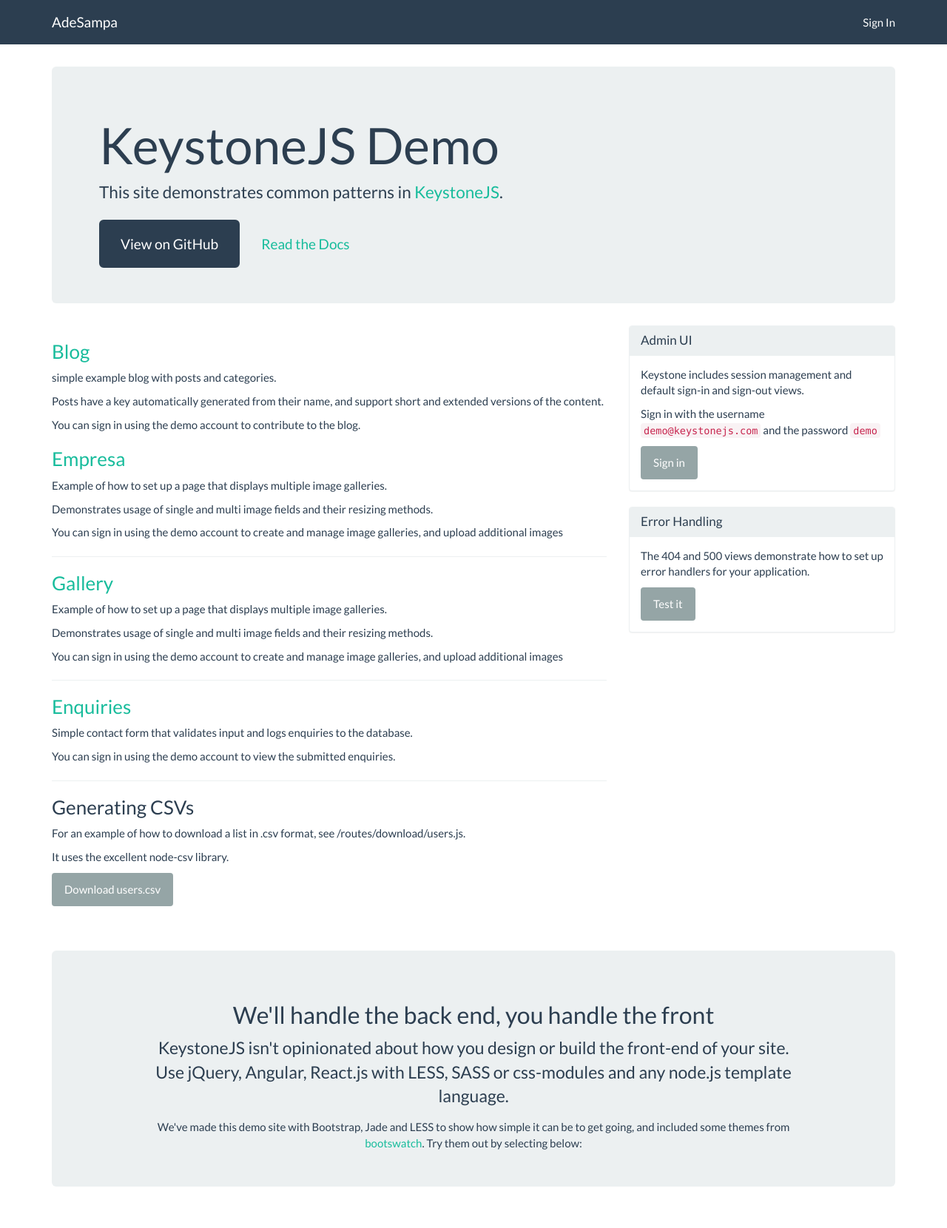
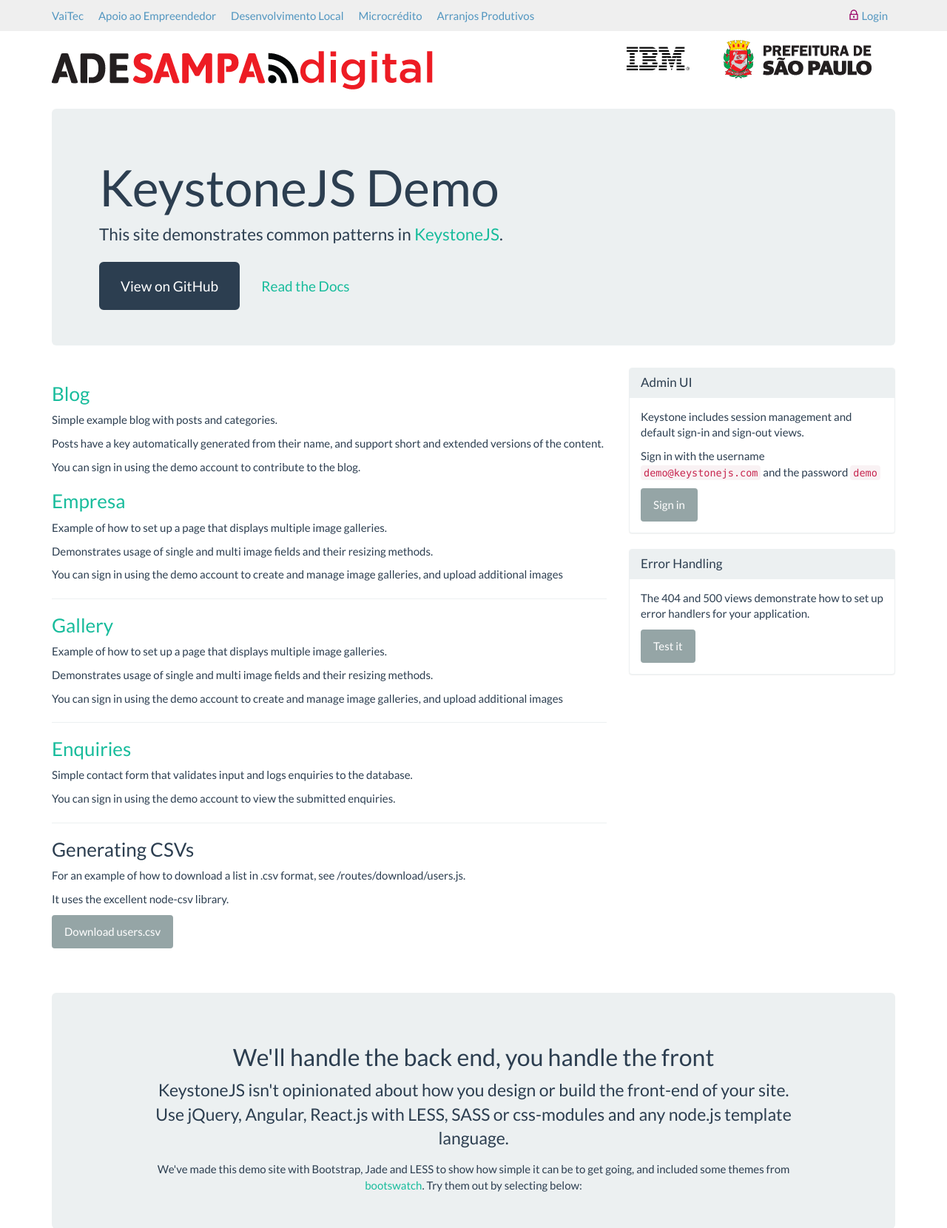
Before and after one commit to vanildo/sampa-digital, a Node project: template templates/views/index.jade in a window 1280 px wide. Shown: the top 1660 px of the page at 74% size. Run offline with Node 20 templates, Linux system fonts and the light colour scheme; the template is opened without the code that fills it, so the values that code supplies are empty; some libraries are stand-ins or nearby versions.

Commit message:
Masthead updated

```diff
--- /dev/null
+++ b/public/styles/adesampa/nav.css
@@ -0,0 +1,39 @@
+/*Nav*/
+nav{
+  background-color: #FFFFFF;
+}
+/*Top Nav*/
+.top{
+  background-color: #EFEFEF;
+}
+.top ul{
+  list-style-type: none;
+  padding-left: 0;
+  margin-top: 10.5px;
+}
+.top ul li{
+  display: inline-block;
+  margin-right: 20px;
+}
+.top ul li a{
+  color: #5296c0;
+}
+.login{
+  margin-right: 0 !important;
+}
+.login a:before{
+  content: url('/images/locker.png');
+}
+/*Main Nav*/
+.navbar-collapse{
+  float: right;
+}
+.navbar-nav li a{
+  color: #777777;
+  padding-bottom: 5px;
+  padding-top: 5px;
+}
+.navbar-nav li a:hover{
+  background-color: #F29600;
+  color: #FFFFFF;
+}
--- a/templates/layouts/default.jade
+++ b/templates/layouts/default.jade
@@ -10,10 +10,12 @@
 		meta(charset="utf-8")
 		meta(name="viewport", content="initial-scale=1.0,user-scalable=no,maximum-scale=1,width=device-width")
 
-		title= title || 'Keystone Demo'
+		title= title || 'AdeSampa Digital'
 		link(rel="shortcut icon", href="/favicon.ico", type="image/x-icon")
 		link(href='http://fonts.googleapis.com/css?family=Open+Sans:400italic,400,300,600,700', rel='stylesheet')
 		link(href="/styles/themes/Flatly.min.css", rel="stylesheet")
+
+		link(href="/styles/adesampa/nav.css", rel="stylesheet")
 
 		if user && user.canAccessKeystone
 			link(href="/keystone/styles/content/editor.min.css", rel="stylesheet")
@@ -21,34 +23,55 @@
 		block css
 		block head
 	body
-		nav.navbar.navbar-default.navbar-fixed-top
-			.container
-				.navbar-header
-					button.navbar-toggle.collapsed(type='button', data-toggle='collapse', data-target='#navbar-collapse', aria-expanded='false')
-						span.sr-only Toggle navigation
-						span.icon-bar
-						span.icon-bar
-						span.icon-bar
-					a.navbar-brand(href='/') AdeSampa
-				.collapse.navbar-collapse#navbar-collapse
-					ul.nav.navbar-nav.navbar-left
-						each link in navLinks
-							li(class=(section === link.key ? 'active' : null)): a(href=link.href)= link.label
-					ul.nav.navbar-nav.navbar-right
-						if themes && themes.length
-							li.dropdown
-								a.dropdown-toggle(href="#", data-toggle="dropdown", role="button", aria-haspopup="true", aria-expanded="false")
-									| Themes
-									span.caret
-								ul.dropdown-menu
-									each theme in themes
-										li(class=currentTheme === theme ? 'active' : '')
-											a(href='?theme=' + theme)= theme
+		nav.navbar.navbar-fixed-top
+			.top.hidden-xs
+				.container
+					.row
+						.col-md-10
+							ul
+								li: a(href='#') VaiTec
+								li: a(href='#') Apoio ao Empreendedor
+								li: a(href='#') Desenvolvimento Local
+								li: a(href='#') Microcrédito
+								li: a(href='#') Arranjos Produtivos
 						if user
-							li: a(href='/keystone') Admin UI
-							li: a(href='/keystone/signout') Sign Out
+							.col-md-2
+								ul
+									li: a(href='/keystone') Admin UI
+									li.login: a(href='/keystone/signout') logout
 						else
-							li: a(href='/keystone/signin') Sign In
+							.col-md-offset-1.col-md-1
+								ul
+									li.login: a(href='/keystone/signin') Login
+
+			.container.main
+				.row
+					.col-md-5
+						.navbar-header
+							button.navbar-toggle.collapsed(type='button', data-toggle='collapse', data-target='#navbar-collapse', aria-expanded='false')
+								span.sr-only Toggle navigation
+								span.icon-bar
+								span.icon-bar
+								span.icon-bar
+							a.navbar-brand(href='/')
+								img(src="/images/templatemo_logo.png", alt="AdeSapma Digital")
+					.col-md-offset-2.col-md-5
+						.sponsor
+							img(src="/images/topsponsors.png", alt="IBM e Prefeitura de São Paulo")
+						.collapse.navbar-collapse#navbar-collapse
+							ul.nav.navbar-nav.navbar-left
+								each link in navLinks
+									li(class=(section === link.key ? 'active' : null)): a(href=link.href)= link.label
+							ul.nav.navbar-nav.navbar-right
+								if themes && themes.length
+									li.dropdown
+										a.dropdown-toggle(href="#", data-toggle="dropdown", role="button", aria-haspopup="true", aria-expanded="false")
+											| Themes
+											span.caret
+										ul.dropdown-menu
+											each theme in themes
+												li(class=currentTheme === theme ? 'active' : '')
+													a(href='?theme=' + theme)= theme
 		.container
 			//- intro
 			block intro
--- a/templates/views/index.jade
+++ b/templates/views/index.jade
@@ -10,7 +10,7 @@
 	.row
 		.col-sm-8
 			h3: a(href='/blog') Blog
-			p simple example blog with posts and categories.
+			p Simple example blog with posts and categories.
 			p Posts have a key automatically generated from their name, and support short and extended versions of the content.
 			p You can sign in using the demo account to contribute to the blog.
 			h3: a(href='/empresa') Empresa
```
Also changed, not shown: public/favicon.ico, public/images/locker.png (added), public/images/templatemo_logo.png (added), public/images/topsponsors.png (added).
